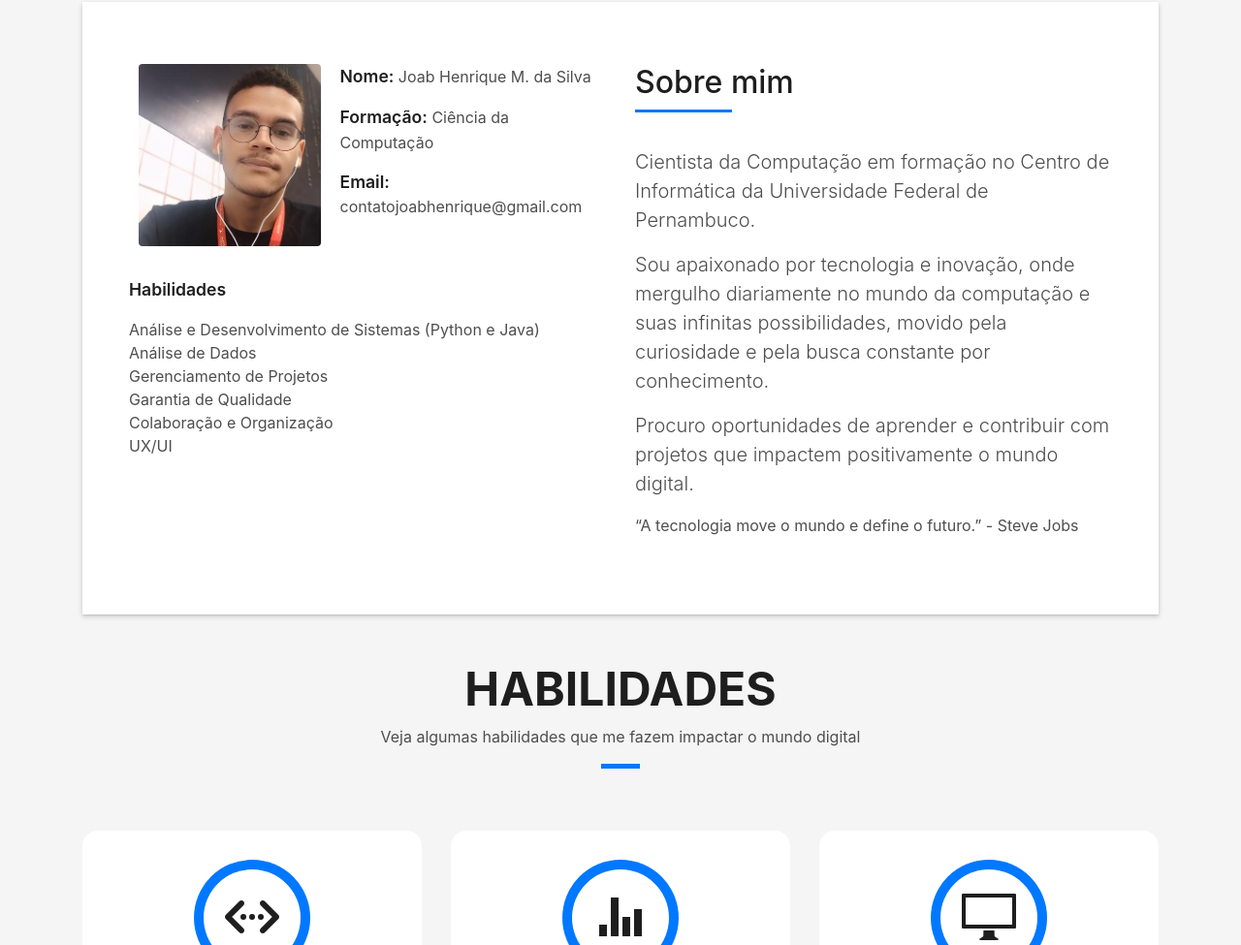
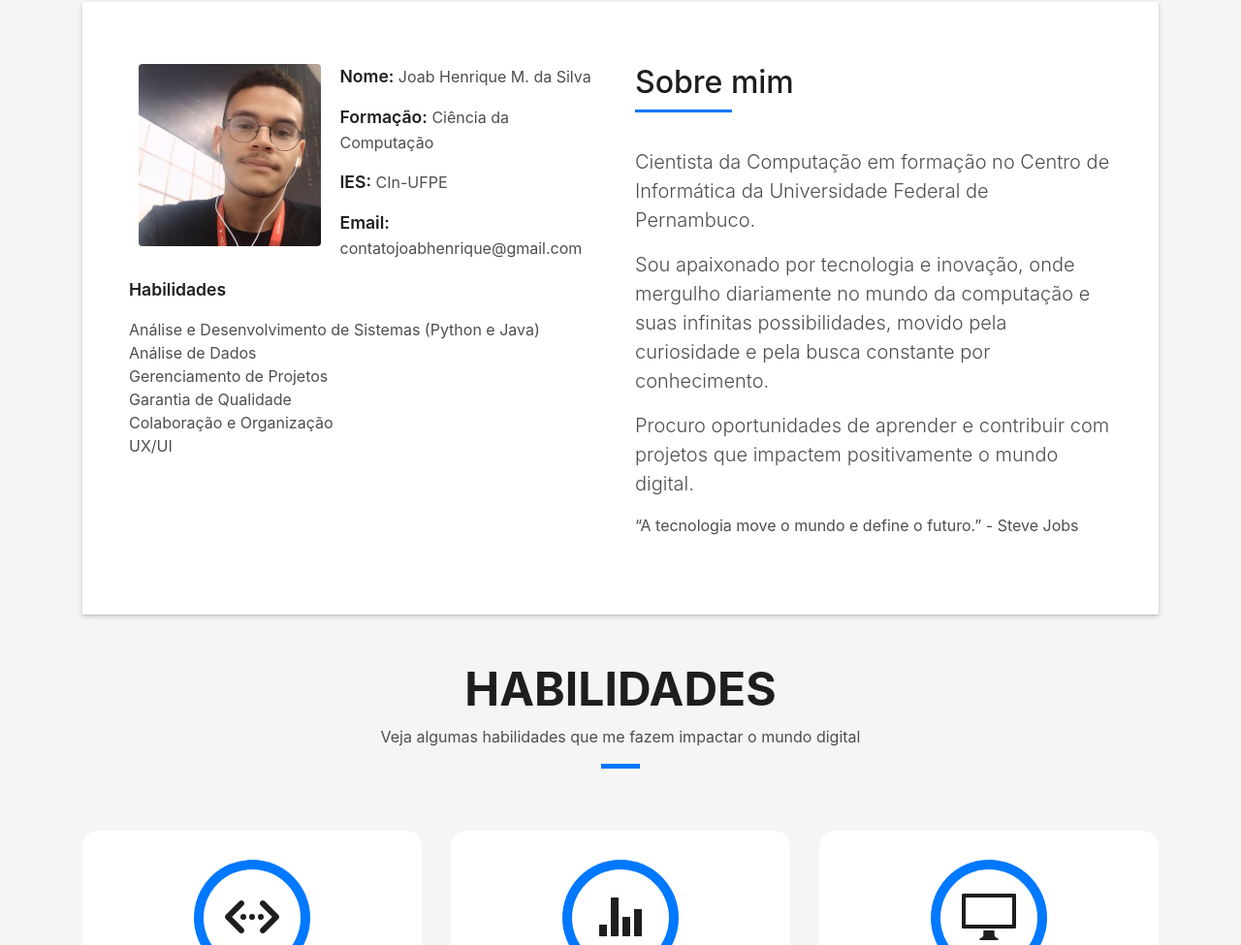
Before and after one commit to Marques14/Marques14.github.io, a plain HTML site: page index.html in a window 1280 px wide. Shown: the part 862-1837 px from the top of the page at 97% size. Drawn offline with Linux system fonts and the light colour scheme; files whose address does not match are found by name.

Commit message:
Update index.html

```diff
--- a/index.html
+++ b/index.html
@@ -94,6 +94,7 @@
                     <div class="about-info">
                       <p><span class="title-s">Nome: </span> <span>Joab Henrique M. da Silva</span></p>
                       <p><span class="title-s">Formação: </span> <span>Ciência da Computação</span></p>
+                      <p><span class="title-s">IES: </span> <span>CIn-UFPE</span></p>
                       <p><span class="title-s">Email: </span> <span>contatojoabhenrique@gmail.com</span></p>
                     </div>
                   </div>
```
